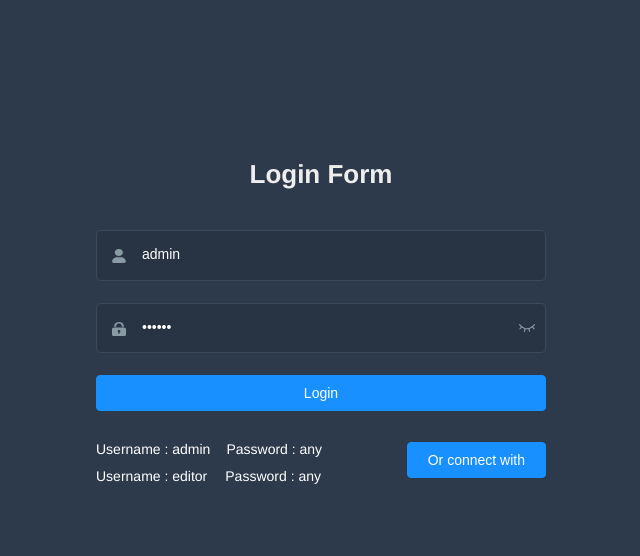
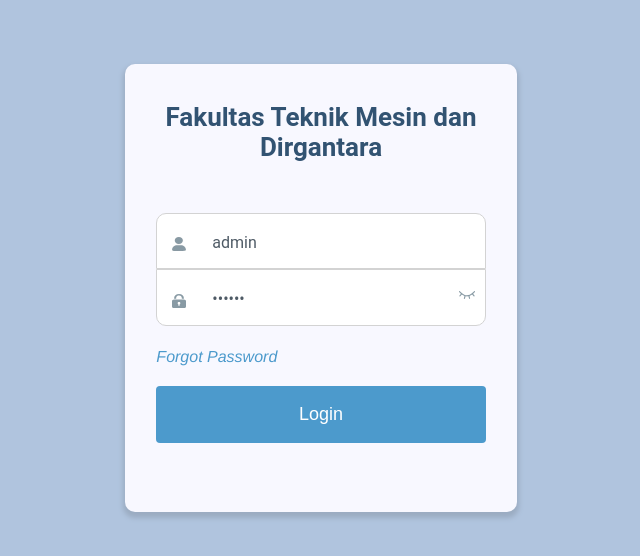
Before and after one commit to BeRay31/ftmd-assessment, a Vue app: page /#/login in a window 1280 px wide. Shown: the top 556 px of the page, without its empty margins (319-959 px from the left). Built offline with nearby package versions, Linux system fonts and the light colour scheme.

Commit message:
[FE] Login Interface finished

```diff
--- a/src/views/login/index.vue
+++ b/src/views/login/index.vue
@@ -2,11 +2,12 @@
   <div class="login-container">
     <el-form ref="loginForm" :model="loginForm" :rules="loginRules" class="login-form" autocomplete="on" label-position="left">
 
+      <div class="form-container">
         <div class="title-container">
-        <h3 class="title">Login Form</h3>
+          <h3 class="title">Fakultas Teknik Mesin dan Dirgantara</h3>
         </div>
 
-      <el-form-item prop="username">
+        <el-form-item prop="username" class="el-form-item--username">
           <span class="svg-container">
             <svg-icon icon-class="user" />
           </span>
@@ -17,12 +18,12 @@
             name="username"
             type="text"
             tabindex="1"
-          autocomplete="on"
+            auto-complete="off"
           />
         </el-form-item>
 
         <el-tooltip v-model="capsTooltip" content="Caps lock is On" placement="right" manual>
-        <el-form-item prop="password">
+          <el-form-item prop="password" class="el-form-item--password">
             <span class="svg-container">
               <svg-icon icon-class="password" />
             </span>
@@ -33,8 +34,8 @@
               :type="passwordType"
               placeholder="Password"
               name="password"
+              auto-complete="off"
               tabindex="2"
-            autocomplete="on"
               @keyup.native="checkCapslock"
               @blur="capsTooltip = false"
               @keyup.enter.native="handleLogin"
@@ -45,22 +46,13 @@
           </el-form-item>
         </el-tooltip>
 
-      <el-button :loading="loading" type="primary" style="width:100%;margin-bottom:30px;" @click.native.prevent="handleLogin">Login</el-button>
-
-      <div style="position:relative">
-        <div class="tips">
-          <span>Username : admin</span>
-          <span>Password : any</span>
-        </div>
-        <div class="tips">
-          <span style="margin-right:18px;">Username : editor</span>
-          <span>Password : any</span>
+        <div class="forgot-password">
+          <a href="/401">Forgot Password</a>
         </div>
 
-        <el-button class="thirdparty-button" type="primary" @click="showDialog=true">
-          Or connect with
-        </el-button>
+        <el-button :loading="loading" type="primary" style="width:100%;margin-bottom:30px;" @click.native.prevent="handleLogin">Login</el-button>
       </div>
+
     </el-form>
 
     <el-dialog title="Or connect with" :visible.sync="showDialog">
@@ -205,8 +197,10 @@ export default {
 /* Detail see https://github.com/PanJiaChen/vue-element-admin/pull/927 */
 
 $bg:#283443;
-$light_gray:#fff;
+$light_gray: lightgray;
 $cursor: #fff;
+$deep_blue: #325372;
+$light_blue: #4c9acc;
 
 @supports (-webkit-mask: none) and (not (cater-color: $cursor)) {
   .login-container .el-input input {
@@ -227,8 +221,10 @@ $cursor: #fff;
       -webkit-appearance: none;
       border-radius: 0px;
       padding: 12px 5px 12px 15px;
-      color: $light_gray;
-      height: 47px;
+      color: #4e5a65;
+      height: 57px;
+      font-size: 16px;
+      font-family: "Roboto";
       caret-color: $cursor;
 
       &:-webkit-autofill {
@@ -238,33 +234,65 @@ $cursor: #fff;
     }
   }
 
-  .el-form-item {
-    border: 1px solid rgba(255, 255, 255, 0.1);
-    background: rgba(0, 0, 0, 0.1);
-    border-radius: 5px;
-    color: #454545;
+  .el-button {
+    height: 57px;
+    font-size: 18px;
+    background: $light_blue;
+    border: 0;
+  }
+
+  .form-container {
+    border-radius: 10px;
+    padding: 10% 8% 10% 8%;
+    background: ghostwhite;
+    box-shadow: 0px 4px 5px 2px #9bacc2;
+  }
+
+  .el-form-item--username {
+    border: 1px solid $light_gray;
+    background: white;
+    border-top-left-radius: 10px;
+    border-top-right-radius: 10px;
+    color: #4e5a65;
+    margin-bottom: 0%;
+  }
+
+  .el-form-item--password {
+    border: 1px solid $light_gray;
+    background: white;
+    border-bottom-left-radius: 10px;
+    border-bottom-right-radius: 10px;
+    margin-top: 0%;
+    color: #4e5a65;
+  }
+
+  .forgot-password {
+    font-style: italic;
+    color: $light_blue;
+    margin-bottom: 6%;
   }
 }
 </style>
 
 <style lang="scss" scoped>
-$bg:#2d3a4b;
+$bg:#fff;
+$deep_blue: #325372;
 $dark_gray:#889aa4;
-$light_gray:#eee;
+$light_gray: ghostwhite;
 
 .login-container {
   min-height: 100%;
   width: 100%;
-  background-color: $bg;
+  background-color: lightsteelblue;
   overflow: hidden;
 
   .login-form {
-    position: relative;
+    // position: relative;
     width: 520px;
     max-width: 100%;
-    padding: 160px 35px 0;
+    padding: 5% 5% 0;
     margin: 0 auto;
-    overflow: hidden;
+    // overflow: hidden;
   }
 
   .tips {
@@ -283,7 +311,7 @@ $light_gray:#eee;
     padding: 6px 5px 6px 15px;
     color: $dark_gray;
     vertical-align: middle;
-    width: 30px;
+    width: 40px;
     display: inline-block;
   }
 
@@ -291,9 +319,10 @@ $light_gray:#eee;
     position: relative;
 
     .title {
+      font-family: 'Roboto';
       font-size: 26px;
-      color: $light_gray;
-      margin: 0px auto 40px auto;
+      color: $deep_blue;
+      margin: 0px auto 50px auto;
       text-align: center;
       font-weight: bold;
     }
```
Lines whose indentation alone changed are shown as unchanged.
